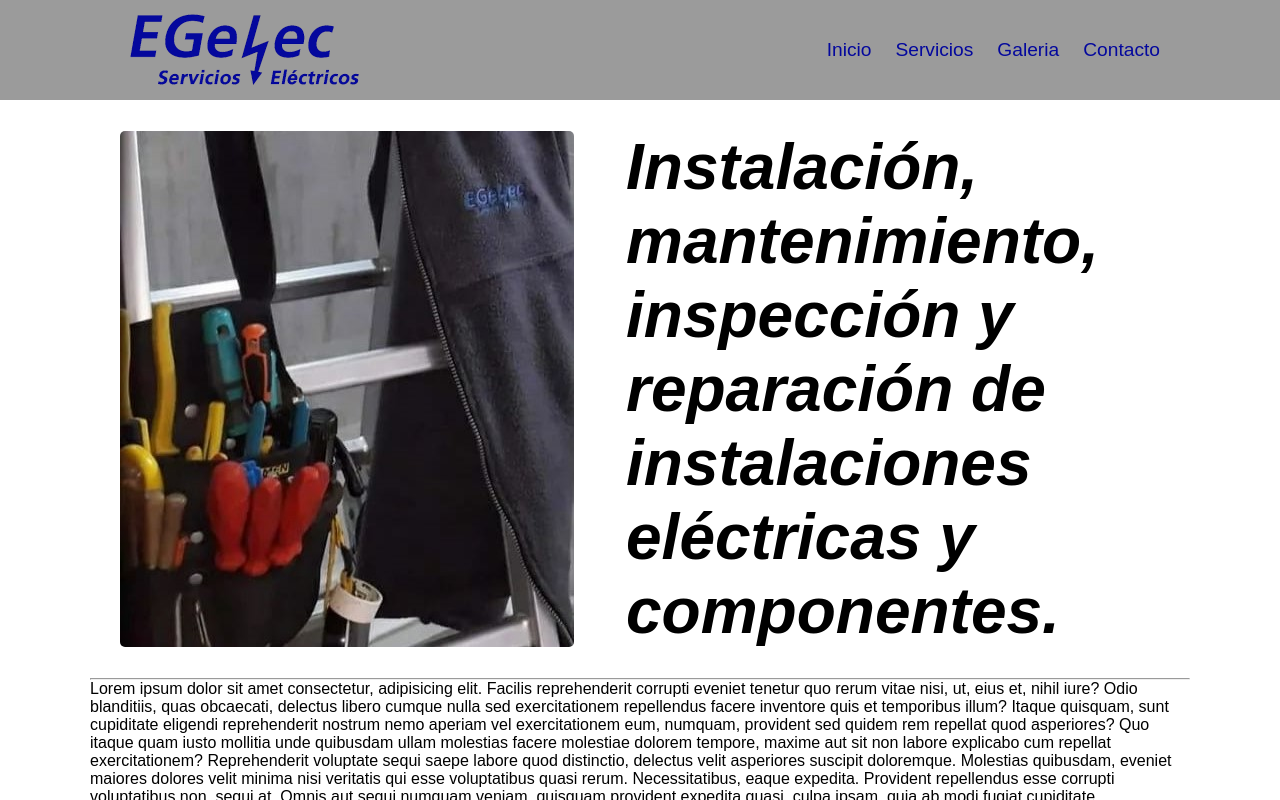
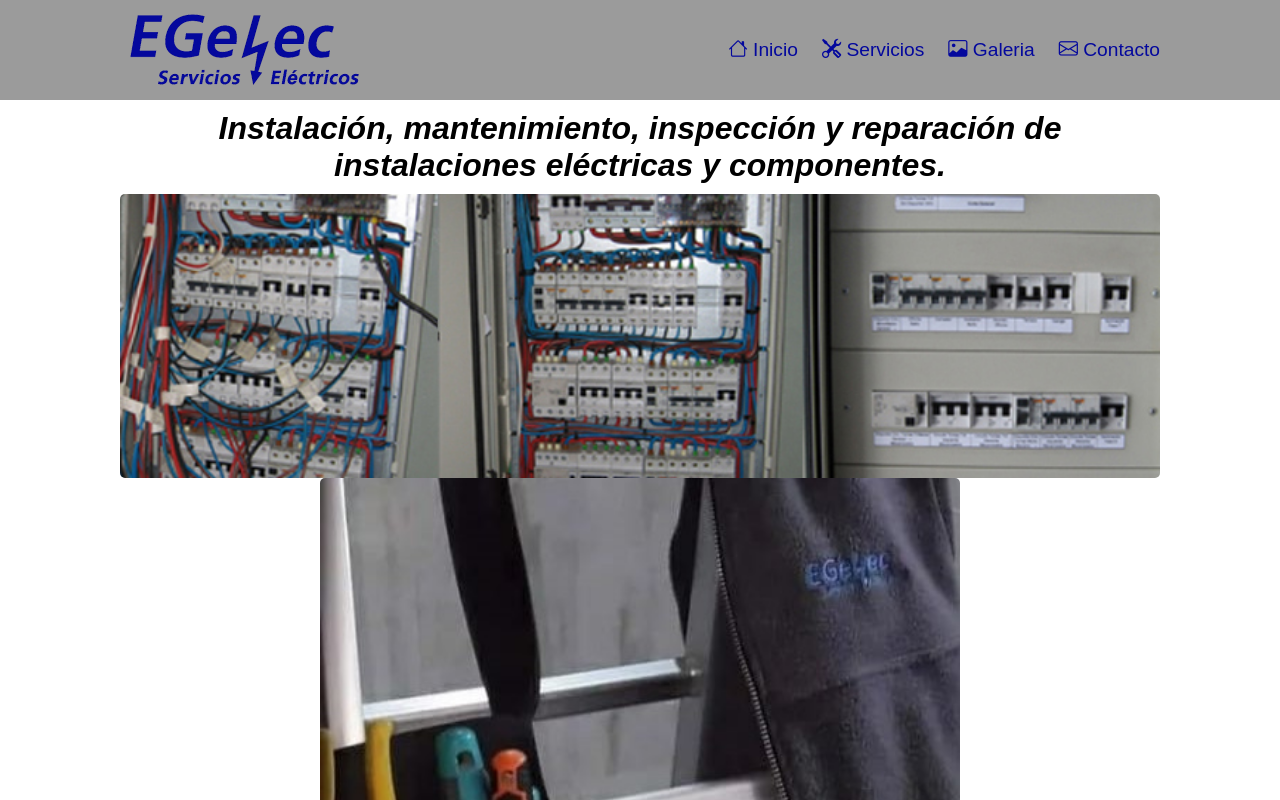
Before and after one commit to BelExplorer/egelec, a plain HTML site: page index.html in a window 1280 px wide. Shown: the top 800 px of the page. Drawn offline with nearby package versions, Linux system fonts and the light colour scheme.

Commit message:
Add files via upload

```diff
--- a/index.html
+++ b/index.html
@@ -21,10 +21,10 @@
                 </div>
                 <hr class="hr-nav">
                 <ul class="nav-list">
-                    <li class="nav-menu-item"><a href="./index.html">Inicio</a></li>
-                    <li class="nav-menu-item"><a href="./servicios.html">Servicios</a></li>
-                    <li class="nav-menu-item"><a href="">Galeria</a></li>
-                    <li class="nav-menu-item"><a href="">Contacto</a></li>
+                    <li class="nav-menu-item"><a href="./index.html"><i class="bi bi-house"></i> Inicio</a></li>
+                    <li class="nav-menu-item"><a href="./servicios.html"><i class="bi bi-tools"></i> Servicios</a></li>
+                    <li class="nav-menu-item"><a href=""><i class="bi bi-image"></i> Galeria</a></li>
+                    <li class="nav-menu-item"><a href=""><i class="bi bi-envelope"></i> Contacto</a></li>
                 </ul>
                 <hr class="hr-nav">
                 <div class="nav-footer">
@@ -38,8 +38,9 @@
     <!-- Main -->
     <main>
         <div class="description-div">
-            <img class="description-img" src="./images/image-tools.jpg" alt="image tools">
             <p class="description-text">Instalación, mantenimiento, inspección y reparación de instalaciones eléctricas y componentes.</p>
+            <img class="description-img-board" src="./images/image-board01.jpg" alt="electric-board">
+            <img class="description-img-tools" src="./images/image-tools.jpg" alt="image tools">
         </div>
         <hr>
         <div>
--- a/styles.css
+++ b/styles.css
@@ -69,22 +69,30 @@ main {
 .description-div {
     display: flex;
     align-items: center;
+    flex-direction: column;
     gap: 5%;
-    padding: 30px;
+    padding: 10px 30px;
 }
 
-.description-img {
+.description-text {
+    font-size: 2.5vw;
+    font-weight: bolder;
+    font-style: italic;
+    text-align: center;
+    padding-bottom: 10px;
+}
+
+.description-img-board {
+    width: 100%;
+    border-radius: 5px;
+}
+
+.description-img-tools {
     width: 50vw;
     border-radius: 5px;
 }
 
-.description-text {
-    font-size: 5vw;
-    font-weight: bolder;
-    font-style: italic;
 
-
-}
 
 
 
@@ -150,9 +158,9 @@ main {
         flex-direction: column;
         align-items: start;
         padding-right: 6rem;
-        list-style-type: circle;
+        /*list-style-type: circle;*/
         color: #04089d;
-        padding-left: 1.1rem;
+        /*padding-left: 1.1rem;*/
     }
 
     .nav-list li a {
```
Also changed, not shown: images/image-board01.jpg (added).
